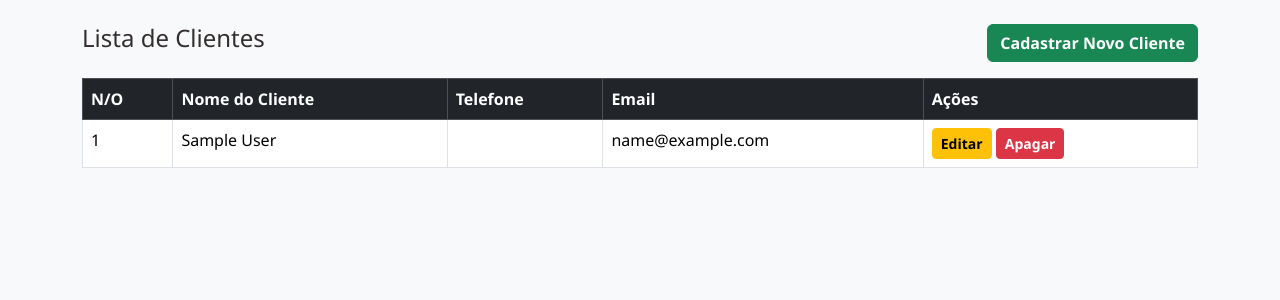
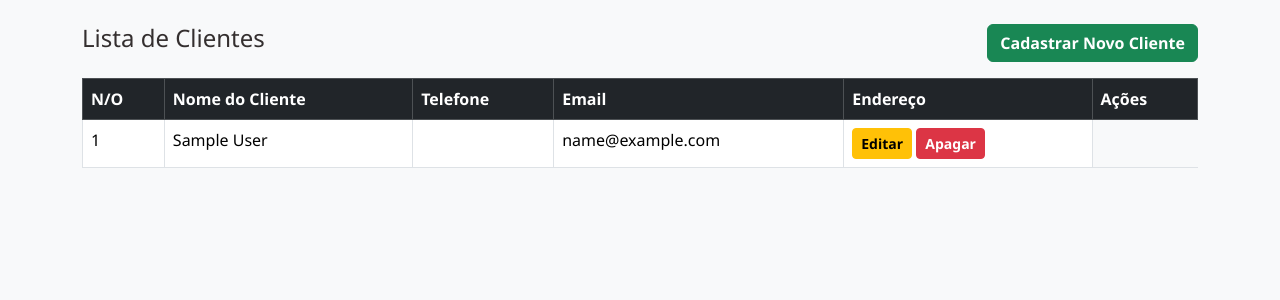
Before and after one commit to omassango/autospeed-service, a PHP site: page /clientes/index.php in a window 1280 px wide. Shown: the part 56-356 px from the top of the page. Run offline with PHP 8.4, Linux system fonts and the light colour scheme; the visitor is signed in with stand-in values (Sample User, id 1).

Commit message:
Update index.php

```diff
--- a/autospeed/clientes/index.php
+++ b/autospeed/clientes/index.php
@@ -22,6 +22,7 @@ include '../config/db.php';
                 <th>Nome do Cliente</th>
                 <th>Telefone</th>
                 <th>Email</th>
+                <th>Endereço</th>
                 <th>Ações</th>
             </tr>
         </thead>
```
